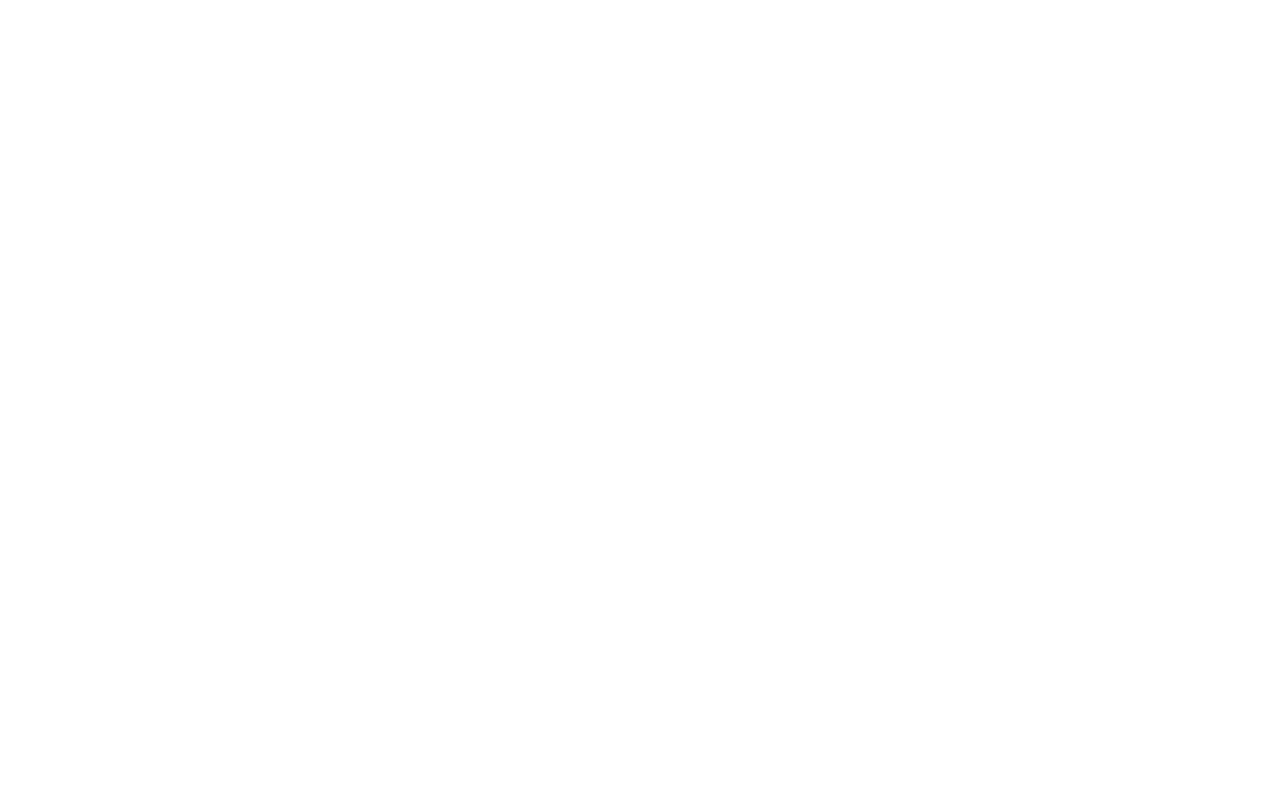
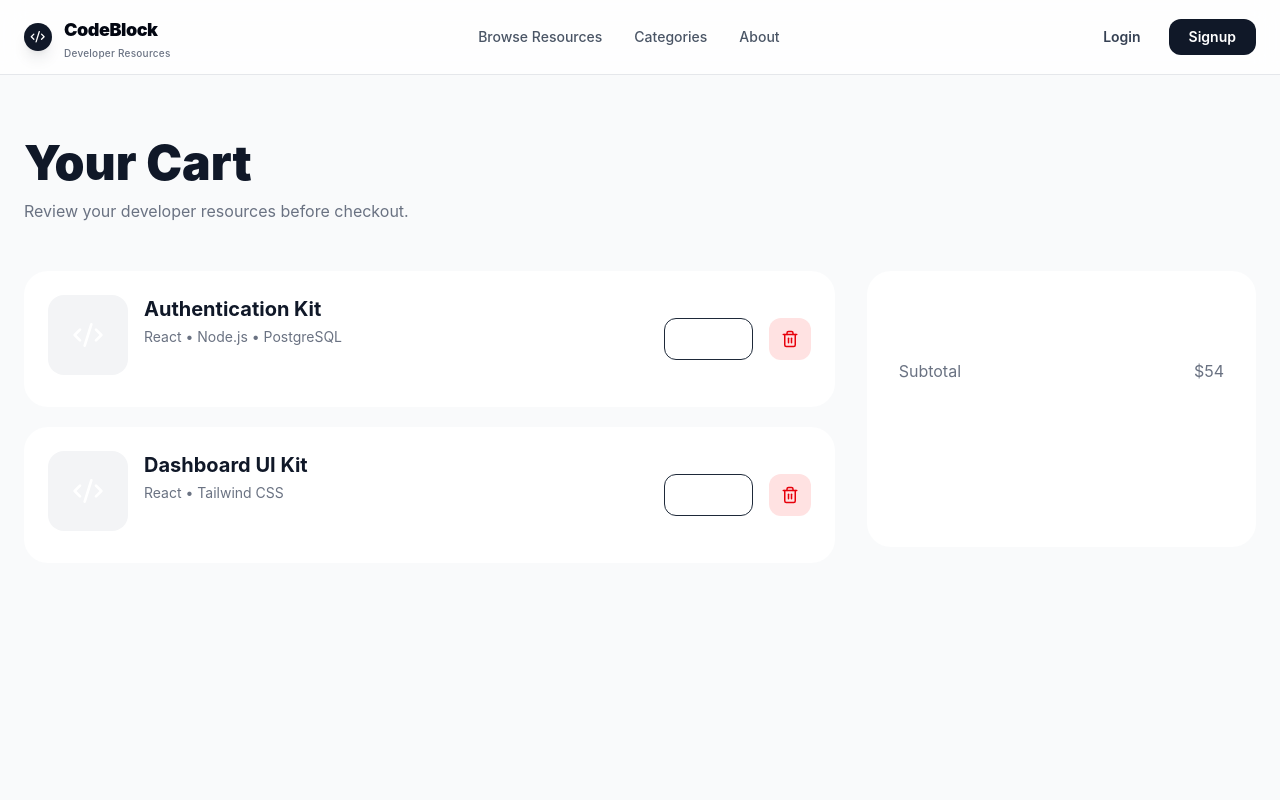
Before and after one commit to MORESUCCESS/CodeBlock, a React (Vite) app: page /cart in a window 1280 px wide. Before the commit this address had no page. Shown: the top 800 px of the page. Built offline with nearby package versions, Linux system fonts and the light colour scheme.

Commit message:
added cart page

```diff
--- a/src/App.jsx
+++ b/src/App.jsx
@@ -9,6 +9,7 @@
 import Resources from "./pages/resources";
 import Categories from "./pages/categories";
 import About from "./pages/about";
+import Cart from "./pages/cart";
 
 const App = () => {
   return (
@@ -44,6 +45,15 @@
           }
         />
 
+        <Route
+          path="/cart"
+          element={
+            <Layout>
+              <Cart />
+            </Layout>
+          }
+        />
+
         {/* Auth Pages without Layout */}
         <Route path="/signup" element={<Signup />} />
 
--- /dev/null
+++ b/src/pages/cart.jsx
@@ -0,0 +1,317 @@
+import React, { useState } from "react";
+import {
+  ShoppingCart,
+  Trash2,
+  Minus,
+  Plus,
+  ArrowRight,
+  Code2,
+} from "lucide-react";
+
+const Cart = () => {
+  const [cartItems, setCartItems] = useState([
+    {
+      id: 1,
+      title: "Authentication Kit",
+      stack: "React • Node.js • PostgreSQL",
+      price: 29,
+      quantity: 1,
+    },
+
+    {
+      id: 2,
+      title: "Dashboard UI Kit",
+      stack: "React • Tailwind CSS",
+      price: 25,
+      quantity: 1,
+    },
+  ]);
+
+  const increaseQuantity = (id) => {
+    setCartItems((items) =>
+      items.map((item) =>
+        item.id === id
+          ? {
+              ...item,
+              quantity: item.quantity + 1,
+            }
+          : item,
+      ),
+    );
+  };
+
+  const decreaseQuantity = (id) => {
+    setCartItems((items) =>
+      items.map((item) =>
+        item.id === id && item.quantity > 1
+          ? {
+              ...item,
+              quantity: item.quantity - 1,
+            }
+          : item,
+      ),
+    );
+  };
+
+  const removeItem = (id) => {
+    setCartItems((items) => items.filter((item) => item.id !== id));
+  };
+
+  const total = cartItems.reduce(
+    (sum, item) => sum + item.price * item.quantity,
+    0,
+  );
+
+  return (
+    <div
+      className="
+        min-h-screen
+        bg-gray-50
+        dark:bg-gray-950
+        px-6
+        py-16
+        text-white
+      "
+    >
+      <div
+        className="
+          max-w-7xl
+          mx-auto
+        "
+      >
+        {/* Header */}
+
+        <div>
+          <h1
+            className="
+              text-5xl
+              font-black
+              text-gray-900
+              dark:text-white
+            "
+          >
+            Your Cart
+          </h1>
+
+          <p
+            className="
+              mt-3
+              text-gray-500
+              dark:text-gray-400
+            "
+          >
+            Review your developer resources before checkout.
+          </p>
+        </div>
+
+        <div
+          className="
+            mt-12
+            grid
+            lg:grid-cols-3
+            gap-8
+          "
+        >
+          {/* Cart Items */}
+
+          <div
+            className="
+              lg:col-span-2
+              space-y-5
+            "
+          >
+            {cartItems.length === 0 ? (
+              <div
+                className="
+                  bg-white
+                  dark:bg-gray-900
+                  rounded-3xl
+                  p-10
+                  text-center
+                "
+              >
+                <ShoppingCart className="mx-auto" size={45} />
+
+                <h2 className="mt-5 font-bold text-xl">Your cart is empty</h2>
+              </div>
+            ) : (
+              cartItems.map((item) => (
+                <div
+                  key={item.id}
+                  className="
+                    bg-white
+                    dark:bg-gray-900
+                    rounded-3xl
+                    p-6
+                    flex
+                    flex-col
+                    md:flex-row
+                    gap-5
+                    md:items-center
+                    justify-between
+                  "
+                >
+                  <div className="flex gap-4">
+                    <div
+                      className="
+                        w-20
+                        h-20
+                        rounded-2xl
+                        bg-gray-100
+                        dark:bg-gray-800
+                        flex
+                        items-center
+                        justify-center
+                      "
+                    >
+                      <Code2 size={32} />
+                    </div>
+
+                    <div>
+                      <h2
+                        className="
+                          font-bold
+                          text-xl
+                          text-gray-900
+                          dark:text-white
+                        "
+                      >
+                        {item.title}
+                      </h2>
+
+                      <p
+                        className="
+                          text-sm
+                          text-gray-500
+                          mt-1
+                        "
+                      >
+                        {item.stack}
+                      </p>
+
+                      <p className="mt-3 font-bold">${item.price}</p>
+                    </div>
+                  </div>
+
+                  <div
+                    className="
+                      flex
+                      items-center
+                      gap-4
+                    "
+                  >
+                    <div
+                      className="
+                        flex
+                        items-center
+                        gap-3
+                        border
+                        border-gray-800
+                        rounded-xl
+                        px-3
+                        py-2
+                      "
+                    >
+                      <button onClick={() => decreaseQuantity(item.id)}>
+                        <Minus size={16} />
+                      </button>
+
+                      <span>{item.quantity}</span>
+
+                      <button onClick={() => increaseQuantity(item.id)}>
+                        <Plus size={16} />
+                      </button>
+                    </div>
+
+                    <button
+                      onClick={() => removeItem(item.id)}
+                      className="
+                        p-3
+                        rounded-xl
+                        bg-red-100
+                        text-red-600
+                        cursor-pointer
+                      "
+                    >
+                      <Trash2 size={18} />
+                    </button>
+                  </div>
+                </div>
+              ))
+            )}
+          </div>
+
+          {/* Summary */}
+
+          <div
+            className="
+              bg-white
+              dark:bg-gray-900
+              rounded-3xl
+              p-8
+              h-fit
+            "
+          >
+            <h2
+              className="
+                text-2xl
+                font-bold
+              "
+            >
+              Summary
+            </h2>
+
+            <div
+              className="
+                mt-6
+                flex
+                justify-between
+                text-gray-500
+              "
+            >
+              <span>Subtotal</span>
+
+              <span>${total}</span>
+            </div>
+
+            <div
+              className="
+                mt-4
+                flex
+                justify-between
+                font-bold
+                text-xl
+              "
+            >
+              <span>Total</span>
+
+              <span>${total}</span>
+            </div>
+
+            <button
+              className="
+                mt-8
+                w-full
+                py-4
+                rounded-xl
+                dark:bg-gray-950
+                text-white
+                font-bold
+                flex
+                items-center
+                justify-center
+                gap-2
+                cursor-pointer
+              "
+            >
+              Checkout
+              <ArrowRight size={18} />
+            </button>
+          </div>
+        </div>
+      </div>
+    </div>
+  );
+};
+
+export default Cart;
```
